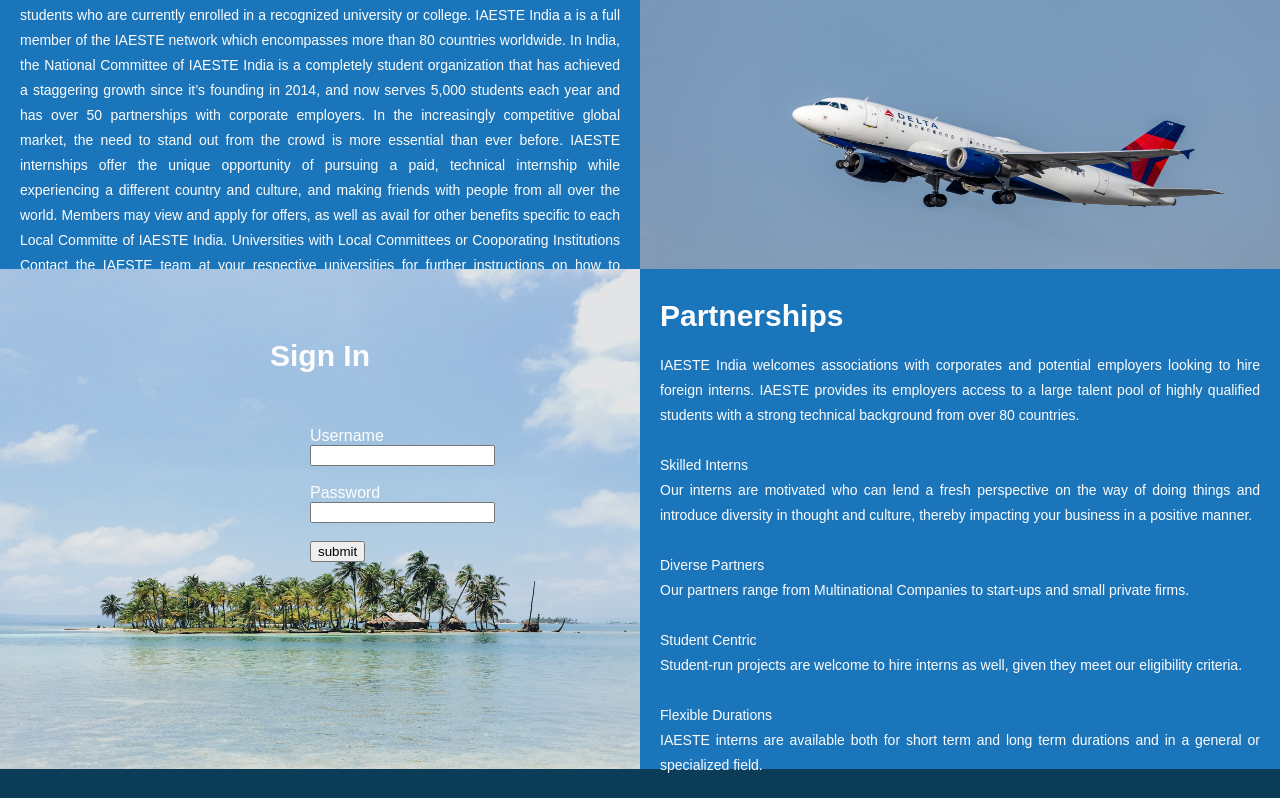
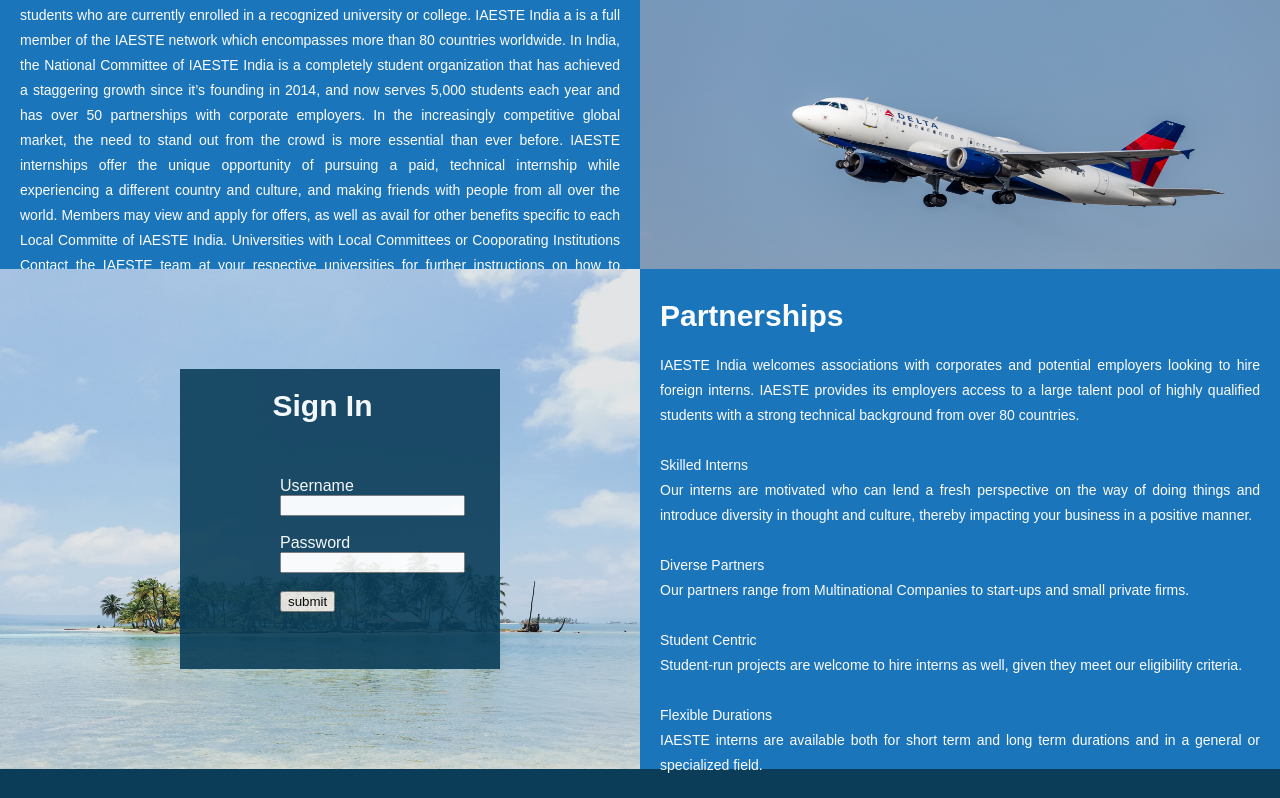
Before and after one commit to rohanprichard/Web-Tech-Lab, a plain HTML site: page Ex 3/main.html in a window 1280 px wide. Shown: the part 1670-2468 px from the top of the page. Drawn offline with Linux system fonts and the light colour scheme.

Commit message:
Updated form on Ex 3

```diff
--- a/Ex 3/main.html
+++ b/Ex 3/main.html
@@ -67,16 +67,18 @@
 
     <div class="textnphoto2">
         <div class="text2">
-            <h3>
-                Sign In
-            </h3>
             <div class="form">
+                <h3>
+                    Sign In
+                </h3>
+                <div class="inform">
                 <br><br><br>
                 <label>Username</label><br>
                 <input type="text" name="Username" id="pw"><br><br>
                 <label>Password</label><br>
                 <input type="text" name="Username" id="pw"><br><br>
                 <button type="submit" value="save">submit</button>
+            </div>
             </div>
         </div>
             <div class="text1">
--- a/Ex 3/style.css
+++ b/Ex 3/style.css
@@ -171,8 +171,17 @@ body{
 }
 
 .form{
-    padding-left: 310px;
+    margin-left: 180px;
+    margin-top: 100px;
     width: 100%;
+    align-self: center;
+    width: 50%;
+    height: 60%;
+    background-color: #0B3D59;
+    opacity: 0.9;
+}
+.form .inform{
+    padding-left: 100px;
     align-self: center;
 }
 
@@ -187,8 +196,9 @@ body{
 }
 
 .text2 h3{
-    padding-top: 70px;
-    padding-left: 0px;
+    margin-top: 100px;
+    padding-top: 20px;
+    margin-right: 35px;
     font-weight: 700;
     font-size: 30px;
     text-align: center;
```
